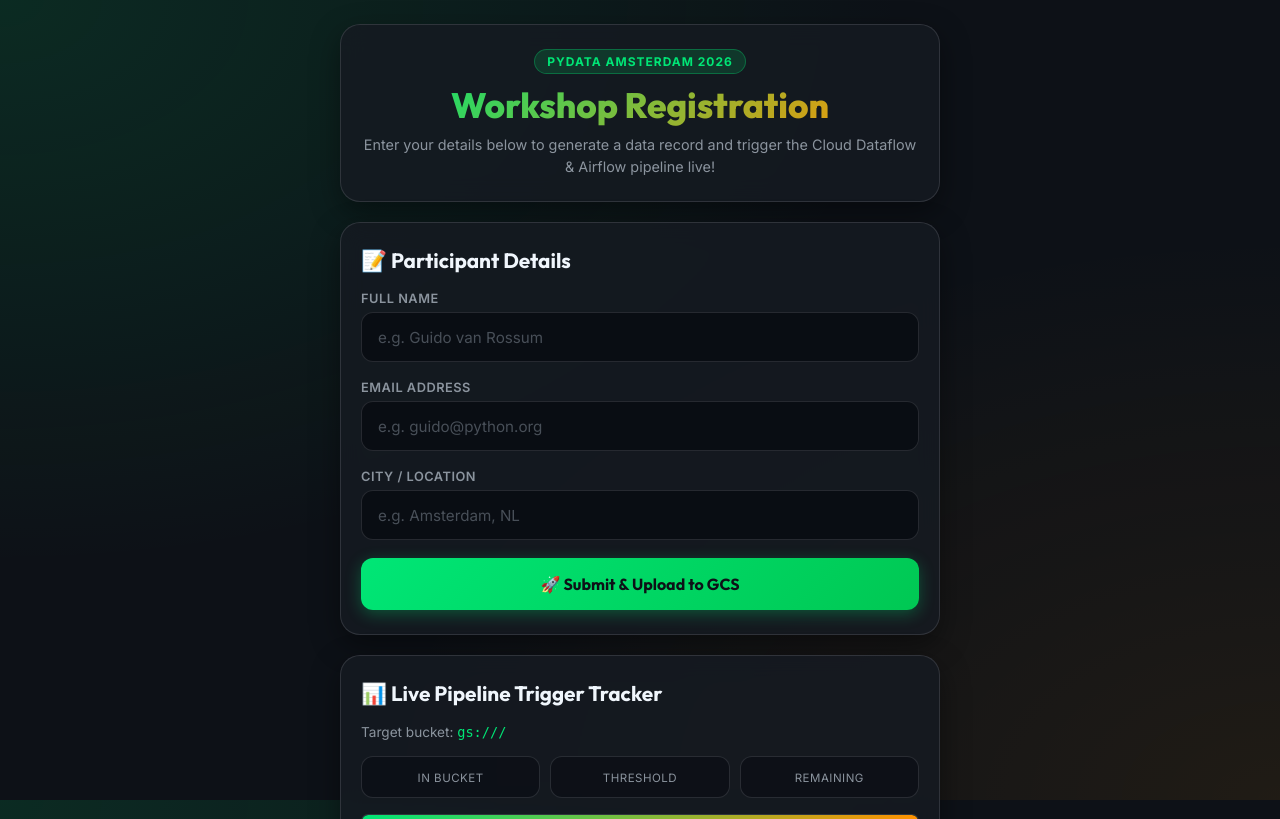
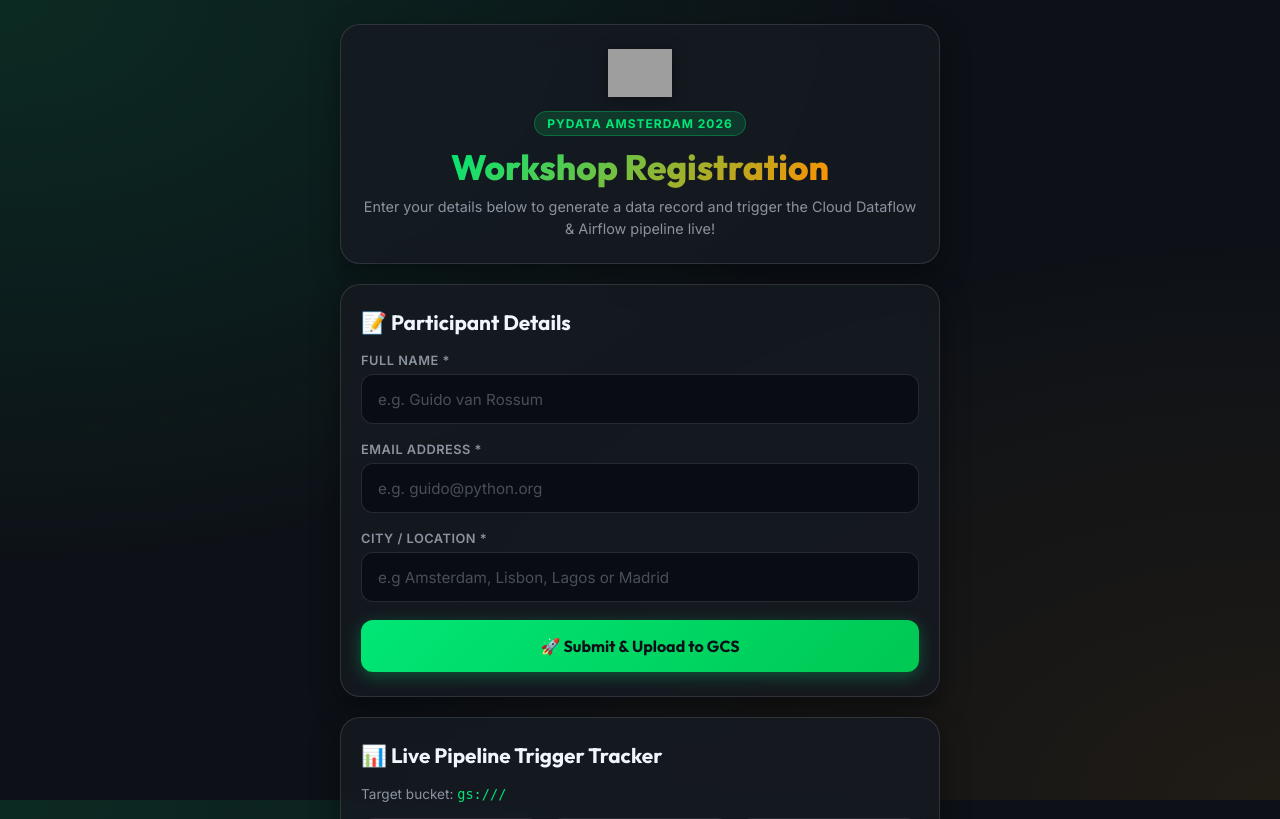
Before and after one commit to SadeeqAkintola/pydata-amsterdam, a Flask app: template interactive_app/templates/index.html in a window 1280 px wide. Shown: the top 819 px of the page. Run offline with Flask 2, Linux system fonts and the light colour scheme; the template is opened without the code that fills it, so the values that code supplies are empty; grey boxes are pictures that could not be loaded.

Commit message:
feat(interactive_app): add PyData logo, update location placeholder, format filenames as location_timestamp_hash, and enforce email validation

```diff
--- a/interactive_app/app.py
+++ b/interactive_app/app.py
@@ -70,21 +70,24 @@
     }
 
 
+EMAIL_REGEX = re.compile(r"^[a-zA-Z0-9._%+-]+@[a-zA-Z0-9.-]+\.[a-zA-Z]{2,}$")
+
+
 def upload_csv_to_gcs(name: str, email: str, location: str) -> tuple[str, str]:
     """
-    Generates a unique filename combining details and a timestamp string,
+    Generates a unique anonymized filename combining location, timestamp, and random hex,
     then writes the CSV record into gs://pydata-amsterdam-uploads/.
+    Example format: Lisbon_20260906_225857_f5a74f.csv
     """
     storage_client = storage.Client()
     bucket = storage_client.bucket(BUCKET_NAME)
 
-    # Sanitize components for safe, readable GCS filename
-    name_slug = re.sub(r"[^a-zA-Z0-9]", "", name)[:15] or "participant"
-    loc_slug = re.sub(r"[^a-zA-Z0-9]", "", location)[:15] or "location"
+    # Sanitize location component for safe, readable GCS filename
+    loc_slug = re.sub(r"[^a-zA-Z0-9_-]", "", location.strip())[:25] or "Location"
     timestamp = datetime.datetime.now(datetime.timezone.utc).strftime("%Y%m%d_%H%M%S")
     rand_hex = uuid.uuid4().hex[:6]
 
-    filename = f"registrations_{loc_slug}_{name_slug}_{timestamp}_{rand_hex}.csv"
+    filename = f"{loc_slug}_{timestamp}_{rand_hex}.csv"
 
     # Clean CSV values (escape quotes)
     name_clean = name.replace('"', '""')
@@ -111,8 +114,8 @@
             flash("All fields (Name, Email, Location) are required!", "danger")
             return redirect(url_for("index"))
 
-        if "@" not in email or "." not in email:
-            flash("Please enter a valid email address.", "danger")
+        if not EMAIL_REGEX.match(email):
+            flash("Please enter a valid email address (e.g. name@example.com).", "danger")
             return redirect(url_for("index"))
 
         try:
--- a/interactive_app/templates/index.html
+++ b/interactive_app/templates/index.html
@@ -65,6 +65,17 @@
             backdrop-filter: blur(12px);
             -webkit-backdrop-filter: blur(12px);
             box-shadow: 0 10px 30px rgba(0, 0, 0, 0.4);
+            display: flex;
+            flex-direction: column;
+            align-items: center;
+        }
+
+        .brand-logo {
+            height: 48px;
+            max-width: 220px;
+            object-fit: contain;
+            margin-bottom: 14px;
+            filter: drop-shadow(0 2px 8px rgba(0, 0, 0, 0.4));
         }
 
         .badge-tag {
@@ -366,6 +377,7 @@
     <div class="container">
 
         <header>
+            <img src="https://images.squarespace-cdn.com/content/v1/677e96eee4471153ee689b3a/1736349435399-33XKES8VHLOLKE2C1NXQ/PyData_logo.png?format=1500w" alt="PyData Amsterdam 2026 Logo" class="brand-logo" loading="eager">
             <span class="badge-tag">PyData Amsterdam 2026</span>
             <h1>Workshop Registration</h1>
             <p>Enter your details below to generate a data record and trigger the Cloud Dataflow & Airflow pipeline live!</p>
@@ -385,22 +397,50 @@
         <!-- Registration Form -->
         <main class="card">
             <h2>📝 Participant Details</h2>
-            <form method="POST" action="/">
+            <form id="regForm" method="POST" action="/" onsubmit="return validateForm(event)">
                 <div class="form-group">
-                    <label for="name">Full Name</label>
-                    <input type="text" id="name" name="name" class="form-control" placeholder="e.g. Guido van Rossum" required autocomplete="name">
+                    <label for="name">Full Name *</label>
+                    <input type="text" id="name" name="name" class="form-control" placeholder="e.g. Guido van Rossum" required autocomplete="name" minlength="2">
                 </div>
                 <div class="form-group">
-                    <label for="email">Email Address</label>
-                    <input type="email" id="email" name="email" class="form-control" placeholder="e.g. guido@python.org" required autocomplete="email">
+                    <label for="email">Email Address *</label>
+                    <input type="email" id="email" name="email" class="form-control" placeholder="e.g. guido@python.org" required autocomplete="email" pattern="[a-zA-Z0-9._%+\-]+@[a-zA-Z0-9.\-]+\.[a-zA-Z]{2,}">
                 </div>
                 <div class="form-group">
-                    <label for="location">City / Location</label>
-                    <input type="text" id="location" name="location" class="form-control" placeholder="e.g. Amsterdam, NL" required autocomplete="address-level2">
+                    <label for="location">City / Location *</label>
+                    <input type="text" id="location" name="location" class="form-control" placeholder="e.g Amsterdam, Lisbon, Lagos or Madrid" required autocomplete="address-level2" minlength="2">
                 </div>
-                <button type="submit" class="btn btn-primary">🚀 Submit & Upload to GCS</button>
+                <button type="submit" id="submitBtn" class="btn btn-primary">🚀 Submit & Upload to GCS</button>
             </form>
         </main>
+
+        <script>
+            function validateForm(e) {
+                const name = document.getElementById('name').value.trim();
+                const email = document.getElementById('email').value.trim();
+                const location = document.getElementById('location').value.trim();
+                const emailRegex = /^[a-zA-Z0-9._%+-]+@[a-zA-Z0-9.-]+\.[a-zA-Z]{2,}$/;
+
+                if (!name || !email || !location) {
+                    alert('Please fill in all required fields (Name, Email, Location).');
+                    e.preventDefault();
+                    return false;
+                }
+
+                if (!emailRegex.test(email)) {
+                    alert('Please enter a valid email address format (e.g. user@domain.com).');
+                    document.getElementById('email').focus();
+                    e.preventDefault();
+                    return false;
+                }
+
+                const btn = document.getElementById('submitBtn');
+                btn.innerHTML = '⏳ Uploading to GCS...';
+                btn.style.opacity = '0.7';
+                btn.style.pointerEvents = 'none';
+                return true;
+            }
+        </script>
 
         <!-- Live Bucket Status Tracker -->
         <section class="card">
```
Also changed, not shown: interactive_app/templates/success.html (+12 -0 lines).
